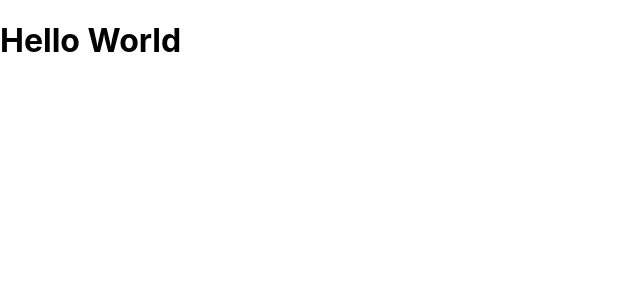
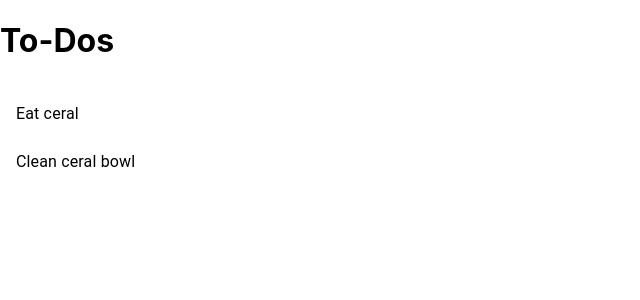
Before and after one commit to conoroshea1996/react-todo, a React (Create React App) app: page / in a window 1280 px wide. Shown: the top 300 px of the page, without its empty margins (0-640 px from the left). Built offline with nearby package versions, Linux system fonts and the light colour scheme.

Commit message:
create todo component

```diff
--- a/package.json
+++ b/package.json
@@ -3,7 +3,7 @@
   "version": "0.1.0",
   "private": true,
   "dependencies": {
-    "material-ui": "^0.20.2",
+    "@material-ui/core": "^4.4.3",
     "react": "^16.9.0",
     "react-dom": "^16.9.0",
     "react-scripts": "3.1.2"
--- a/src/App.js
+++ b/src/App.js
@@ -1,10 +1,19 @@
 import React from 'react';
-
-function App() {
-  return (
-    <div className="App">
-      <h1>Hello World</h1>
-    </div>
-  );
+import Todos from './components/todos'
+class App extends React.Component {
+  state = {
+    todos: [
+      { id: 1, content: 'Eat ceral' },
+      { id: 2, content: 'Clean ceral bowl' }
+    ]
+  }
+  render() {
+    return (
+      <div className="App" >
+        <h1>To-Dos</h1>
+        <Todos todos={this.state.todos} />
+      </div>
+    );
+  }
 }
 export default App;
--- /dev/null
+++ b/src/components/todos.js
@@ -0,0 +1,28 @@
+import React from 'react';
+import List from '@material-ui/core/List';
+import ListItem from '@material-ui/core/ListItem';
+import ListItemText from '@material-ui/core/ListItemText';
+
+function Todos(props) {
+    console.log(props.todos);
+
+    const isTodos = props.todos.length ? true : false;
+    return (
+        <div >
+            <List >
+                {isTodos ?
+                    props.todos.map(todo =>
+                        <ListItem>
+                            <ListItemText
+                                primary={todo.content}
+                            />
+                        </ListItem>
+                    ) :
+                    <h1>Noting Todo 🐸</h1>
+                }
+            </List>
+        </div>
+    )
+}
+
+export default Todos;
```
Also changed, not shown: 1 other file (tests, documents, lock files or other folders).
